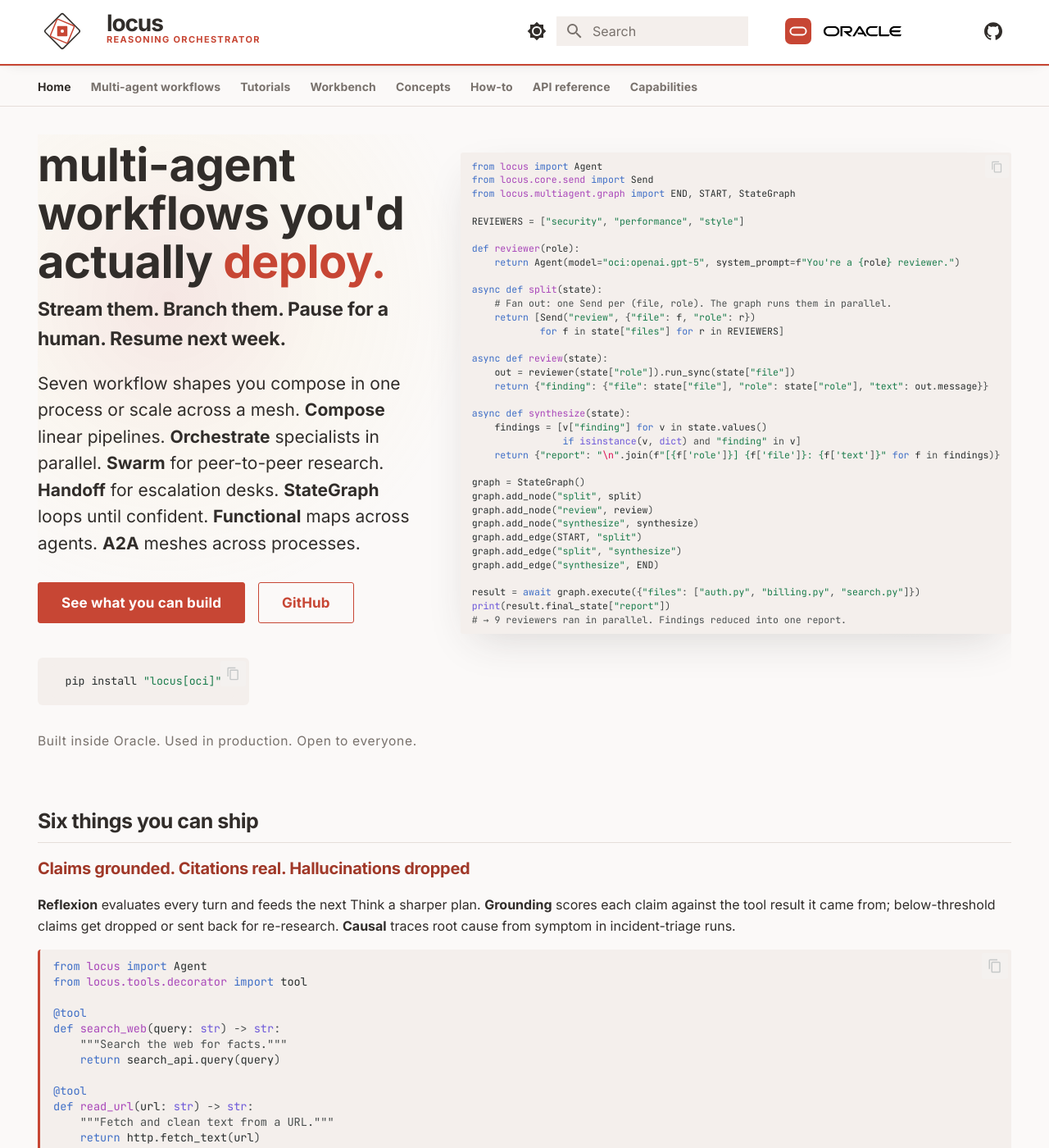
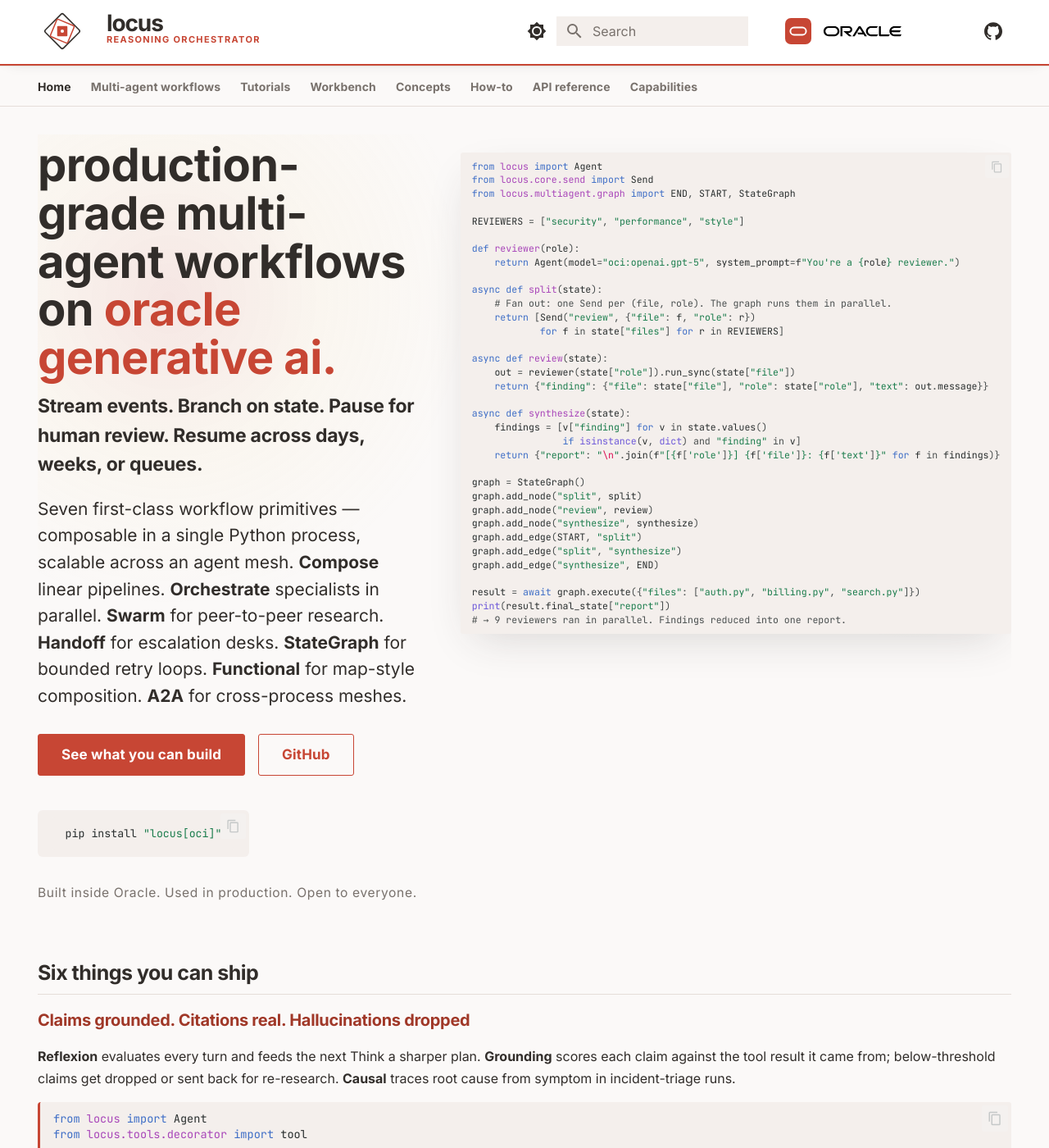
Before and after one commit to oracle-samples/locus, an MkDocs documentation site: the page built from docs/index.md, in a window 1280 px wide and 1400 px high. Shown: the whole window at 82% size. Built offline with MkDocs 1.6.1 and Material for MkDocs 9.7.7, drawn with Linux system fonts in a browser that asks for light colours.

Commit message:
docs(home,sandbox): align hero and workbench copy under one Oracle voice
Make the docs hero, the workbench tagline, and the provider-setup
prompt say the same thing in the same voice — "production-grade
multi-agent workflows on Oracle Generative AI".

- docs/index.md: hero leads with Oracle Generative AI; replaces
  "Resume next week" with "Resume across days, weeks, or queues";
  recasts the seven shapes as "first-class workflow primitives".
- sandbox/web/index.html: brand-tag becomes "multi-agent workflows on
  Oracle Generative AI" so the workbench top-bar mirrors the docs
  hero; provider-warning recast as "Connect a model provider",
  body rewritten to lead with OCI / GenAI and call out the
  session-only-keys posture explicitly.
- Re-captured docs/img/workbench.{png,gif} so the assets shipping in
  the README + workbench page show the new copy in motion.

Signed-off-by: Federico Kamelhar <federico.kamelhar@oracle.com>

```diff
--- a/docs/index.md
+++ b/docs/index.md
@@ -7,15 +7,17 @@
 <div class="locus-hero" markdown>
 <div class="locus-hero__copy" markdown>
 
-# Multi-agent workflows you'd actually <span class="accent">deploy.</span>
+# Production-grade multi-agent workflows on <span class="accent">Oracle Generative AI.</span>
 
-**Stream them. Branch them. Pause for a human. Resume next week.**
+**Stream events. Branch on state. Pause for human review.
+Resume across days, weeks, or queues.**
 
-Seven workflow shapes you compose in one process or scale across a
-mesh. **Compose** linear pipelines. **Orchestrate** specialists in
-parallel. **Swarm** for peer-to-peer research. **Handoff** for
-escalation desks. **StateGraph** loops until confident. **Functional**
-maps across agents. **A2A** meshes across processes.
+Seven first-class workflow primitives — composable in a single Python
+process, scalable across an agent mesh. **Compose** linear pipelines.
+**Orchestrate** specialists in parallel. **Swarm** for peer-to-peer
+research. **Handoff** for escalation desks. **StateGraph** for bounded
+retry loops. **Functional** for map-style composition. **A2A** for
+cross-process meshes.
 
 [See what you can build](#six-things-you-can-ship){ .md-button .md-button--primary }
 [GitHub](https://github.com/oracle-samples/locus){ .md-button }
```
Also changed, not shown: docs/img/workbench.png, 2 other files.
